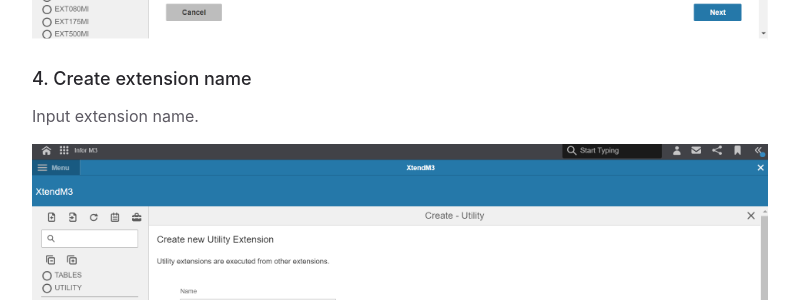
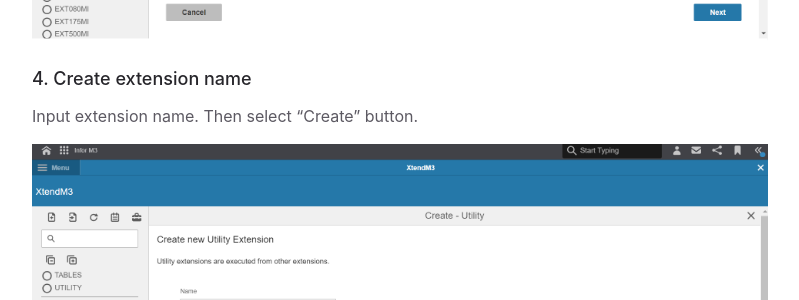
Before and after one commit to infor-cloud/xtendm3, a Jekyll site: the page built from docs/examples/Utility-extension.md, in a window 1280 px wide. Shown: the part 2548-2848 px from the top of the page, without its empty margins (372-1171 px from the left). Built offline with Jekyll 4.4.1, drawn with Linux system fonts in a browser that asks for light colours.

Commit message:
Utility - create button

```diff
--- a/docs/examples/Utility-extension.md
+++ b/docs/examples/Utility-extension.md
@@ -48,7 +48,7 @@ Opened window displays an option to select the type of extension to be designed.
 <img src="../../../assets/attachments/ext-util/choose_type.png" width="950">
 
 ### 4. Create extension name
-Input extension name.
+Input extension name. Then select "Create" button.
 
 <img src="../../../assets/attachments/ext-util/name.png" width="950">
 
```
